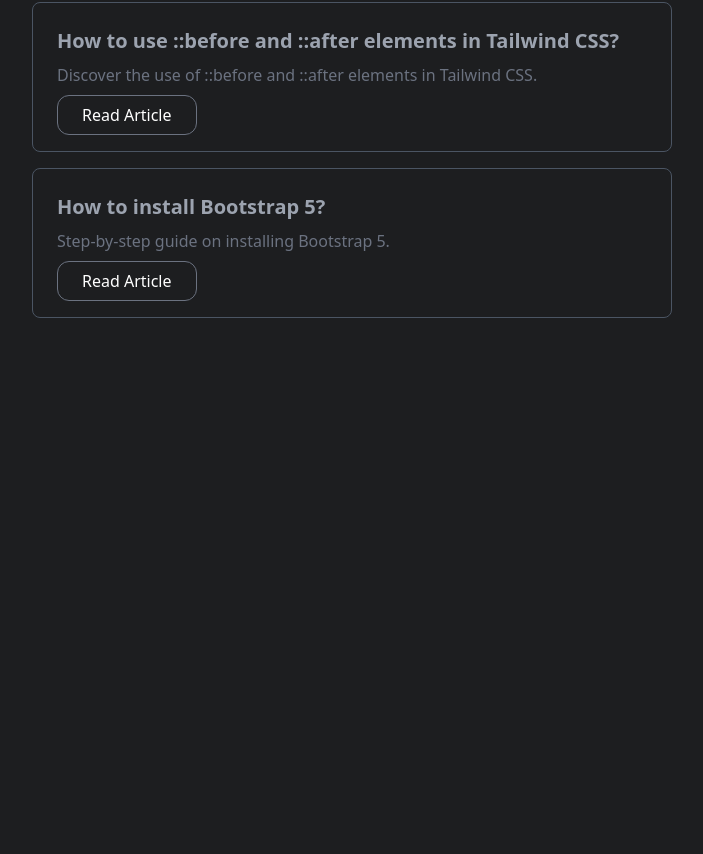
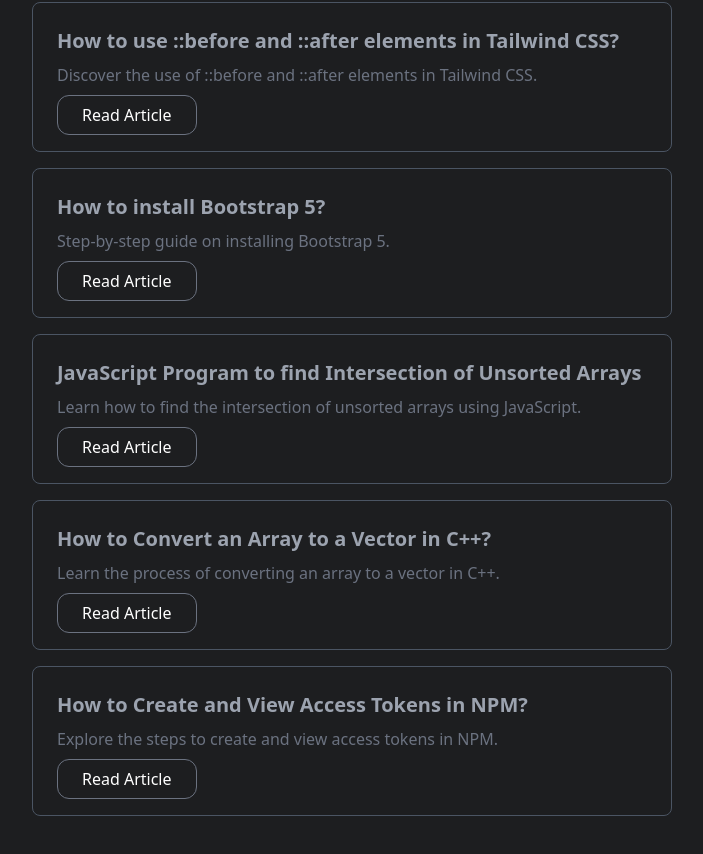
Before and after one commit to amrahs02/myportfolio, a React (Vite) app: page /contentwriter in a window 1280 px wide. Shown: the part 896-1750 px from the top of the page, without its empty margins (288-991 px from the left). Before the commit the page ends 1262 px from the top, so only its background shows below. Built offline with nearby package versions, Linux system fonts and the light colour scheme.

Commit message:
New Articles Added

```diff
--- a/src/components/ContentWriter.jsx
+++ b/src/components/ContentWriter.jsx
@@ -41,6 +41,24 @@
                         link="https://www.geeksforgeeks.org/how-to-install-bootstrap-5/                                                                                                                                                                                                                     "
                         description="Step-by-step guide on installing Bootstrap 5."
                     />
+                    {/* Add remaining articles here */}
+                    <ArticleCard
+                        title="JavaScript Program to find Intersection of Unsorted Arrays"
+                        link="https://www.geeksforgeeks.org/javascript-program-to-find-intersection-of-unsorted-arrays/"
+                        description="Learn how to find the intersection of unsorted arrays using JavaScript."
+                    />
+
+                    <ArticleCard
+                        title="How to Convert an Array to a Vector in C++?"
+                        link="https://www.geeksforgeeks.org/how-to-convert-an-array-to-a-vector-in-cpp/"
+                        description="Learn the process of converting an array to a vector in C++."
+                    />
+
+                    <ArticleCard
+                        title="How to Create and View Access Tokens in NPM?"
+                        link="https://www.geeksforgeeks.org/how-to-create-and-view-access-tokens-in-npm/"
+                        description="Explore the steps to create and view access tokens in NPM."
+                    />
                 </div>
             </div>
         </>
```
